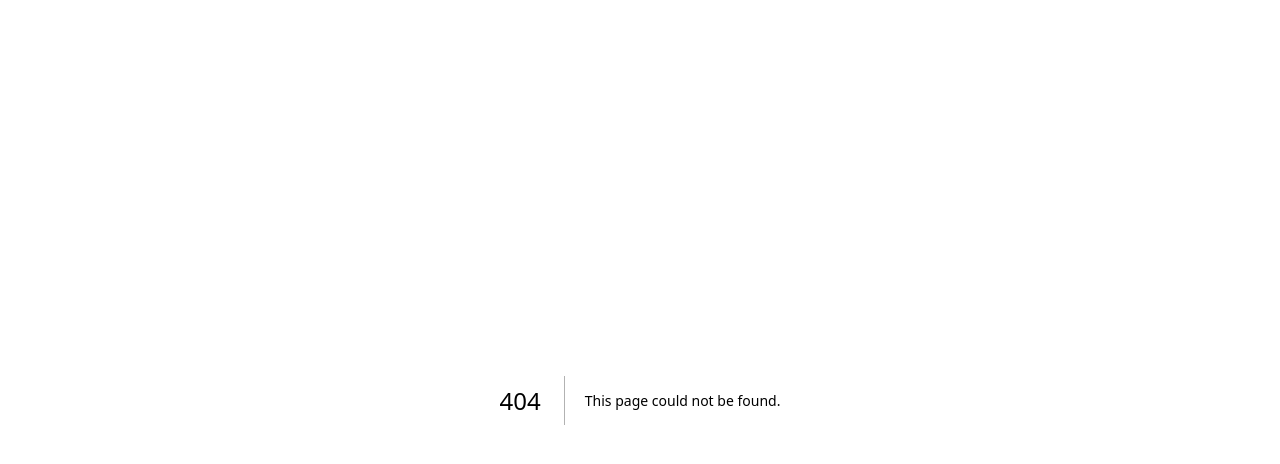
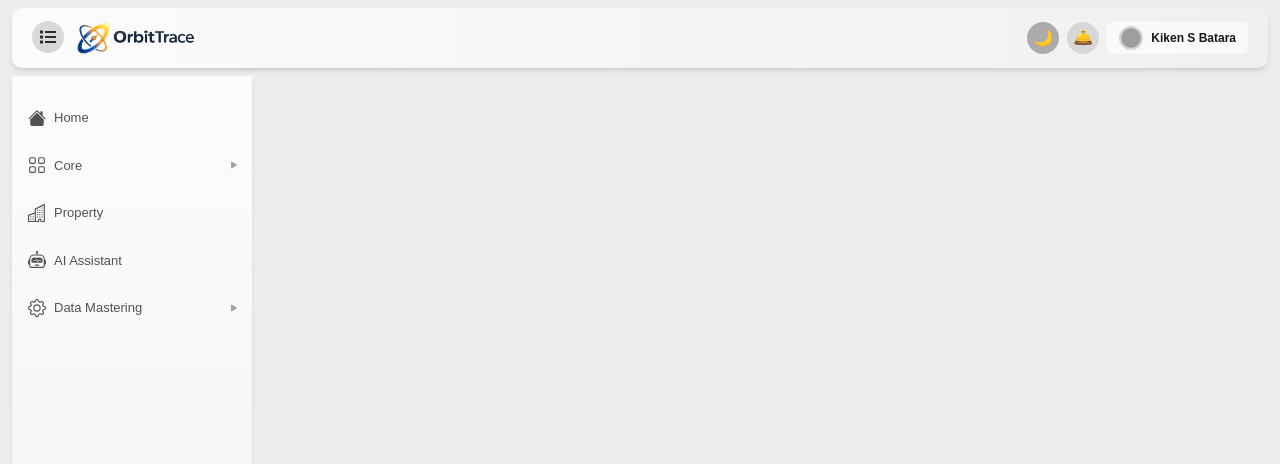
Before and after one commit to lowhanfish/Orbitrace-Admin, a Next.js app: page /core/asset_management/company_asset_tracking in a window 1280 px wide. Before the commit this address had no page. Shown: the top 464 px of the page. Built offline with nearby package versions, Linux system fonts and the light colour scheme; grey boxes are pictures that could not be loaded.

Commit message:
added asset management page

```diff
--- /dev/null
+++ b/src/app/(main)/core/asset_management/asset_depreciation/page.tsx
@@ -0,0 +1,11 @@
+import React from 'react'
+
+const page = () => {
+    return (
+        <div>
+            <h1></h1>
+        </div>
+    )
+}
+
+export default page
--- /dev/null
+++ b/src/app/(main)/core/asset_management/company_asset_tracking/page.tsx
@@ -0,0 +1,11 @@
+import React from 'react'
+
+const page = () => {
+    return (
+        <div>
+            <h1>Company Asset Tracking</h1>
+        </div>
+    )
+}
+
+export default page
--- a/src/app/(main)/core/asset_management/page.tsx
+++ b/src/app/(main)/core/asset_management/maintenance_scheduling/page.tsx
@@ -3,7 +3,7 @@ import React from 'react'
 const page = () => {
     return (
         <div>
-            <h1>Aset</h1>
+            <h1>Maintenance Scheduling</h1>
         </div>
     )
 }
```
